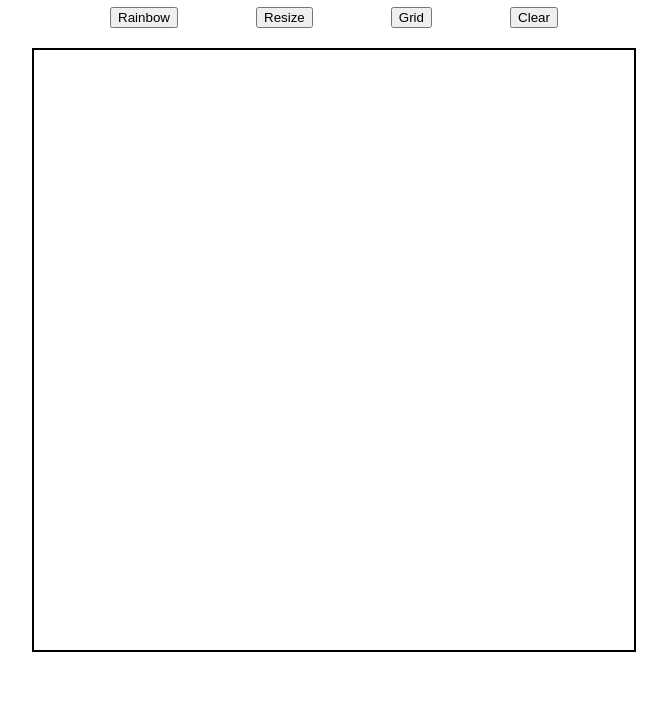
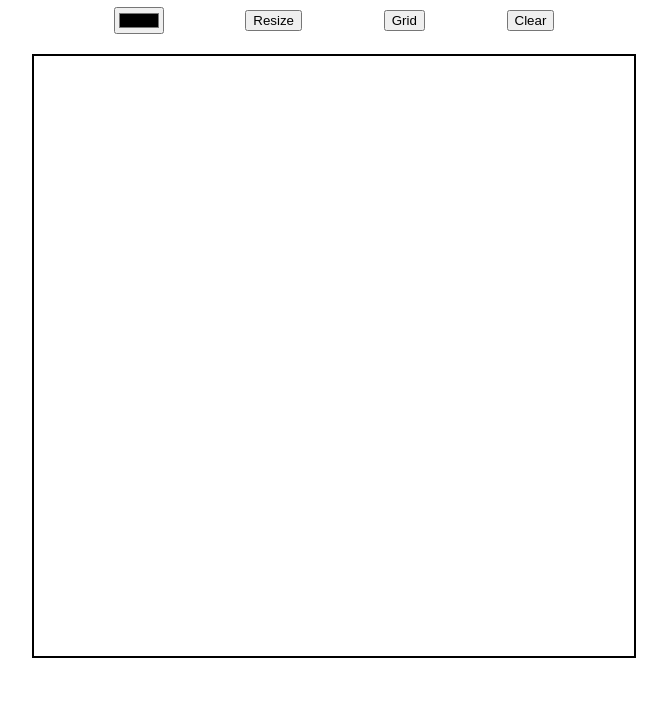
Before and after one commit to MarioLinares01/etch-a-sketch, a plain HTML site: page index.html in a window 1280 px wide. Shown: the part 81-800 px from the top of the page, without its empty margins (306-973 px from the left). Drawn offline with Linux system fonts and the light colour scheme.

Commit message:
Add color picker

```diff
--- a/index.html
+++ b/index.html
@@ -13,7 +13,7 @@
     </div>
     <div class="content">
       <div class="buttons">
-        <button>Rainbow</button>
+        <input type="color" class="color-toggle"/>
         <button class="resize-button">Resize</button>
         <button class="grid-button"> Grid</button>
         <button class="clear-button">Clear</button>
--- a/script.js
+++ b/script.js
@@ -64,9 +64,10 @@ function toogleGrid() {
 // Function to handle the sketching on the board
 function sketch() {
     let board_grids = document.querySelectorAll('div.grids');
+    let color = document.querySelector('.color-toggle');
     for (let i = 0; i < board_grids.length; i++) {
         board_grids[i].addEventListener('mouseover', function() {
-            board_grids[i].style.backgroundColor = 'black';
+            board_grids[i].style.backgroundColor = color.value;
         });
     }
 }
```
